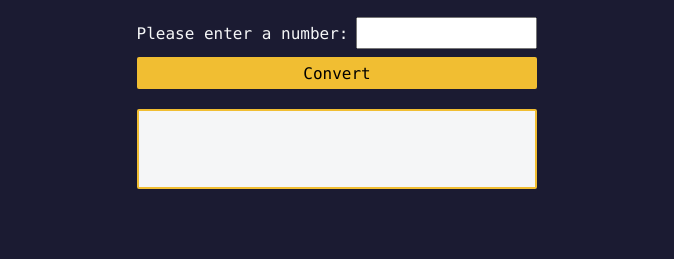
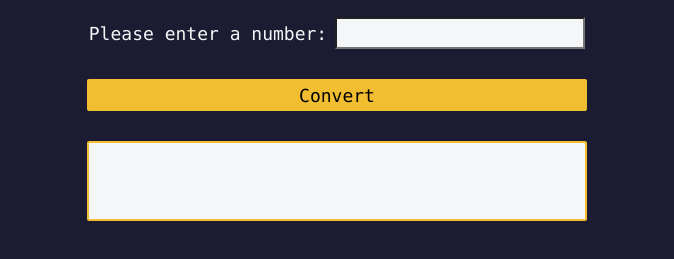
Before and after one commit to RobotTooth/roman_numeral_converter, a plain HTML site: page index.html in a window 1280 px wide. Shown: the part 63-322 px from the top of the page, without its empty margins (303-977 px from the left). Drawn offline with Linux system fonts and the light colour scheme.

Commit message:
CSS updadtes to maintain reactive behaviour

```diff
--- a/index.html
+++ b/index.html
@@ -13,8 +13,8 @@
     </header>
     <main>
         <div class="input-container">
-            <label for="input" class="input-label">Please enter a number: </label>
-            <input type="number" name="input" id="input" class="number-input">
+            <label for="number" class="input-label">Please enter a number: </label>
+            <input type="number" name="input" id="number" class="number-input">
         </div>
         <div class="btn-container">
             <button id="convert-btn">Convert</button>
--- a/script.js
+++ b/script.js
@@ -0,0 +1,20 @@
+const numberInput = document.getElementById("number");
+const convertBtn = document.getElementById("convert-btn");
+const result = document.getElementById("output");
+
+const handleInput = () => {
+    const inputInt = parseInt(numberInput.value);
+
+  if (!numberInput.value || isNaN(inputInt) || inputInt < 0) {
+    result.innerText = "Please provide a decimal number greater than or equal to 0";
+    return;
+  }
+};
+
+convertBtn.addEventListener("click", handleInput);
+
+numberInput.addEventListener("keydown", (e) => {
+  if (e.key === "Enter") {
+    handleInput();
+  }
+});
--- a/styles.css
+++ b/styles.css
@@ -17,12 +17,18 @@ body {
   flex-direction: column;
   justify-content: center;
   align-items: center;
-  font-family: Menlo, Consolas, Monaco, Liberation Mono, Lucida Console,
-    monospace;
+  font-family: Menlo, Consolas, Monaco, Liberation Mono, Lucida Console, monospace;
   font-size: 1.125rem;
   color: var(--light-grey);
   background-color: var(--dark-blue);
   padding: 0 4px;
+}
+
+main {
+  max-width: 500px;
+  display: flex;
+  flex-direction: column;
+  align-items: center;
 }
 
 h1 {
@@ -31,32 +37,35 @@ h1 {
   margin: 20px 0;
 }
 
-div {
+.input-container, .btn-container, .results-container {
+  width: 100%;
+}
+
+.input-container{
+  margin-bottom: 10px;
   display: flex;
-    flex-direction: column;
+  flex-direction: row;
   align-items: center;
   justify-content: center;
-}
-
-.input-container {
+  vertical-align: middle;
   gap: 8px;
 }
 
-.input-label {
-    width: 100%;
-    height: 1.6rem;
-}
-
-.number-input {
-    width: 100%;
+#number {
+  color: var(--dark-blue);
   height: 2rem;
-    margin-bottom: 0.5rem;
+  font-size: 1.2rem;
+  font-weight: 500;
+  max-width: 50%;
+  padding-left: 8px;
+  background-color: var(--light-grey);
 }
 
 #convert-btn {
   font-size: inherit;
   font-family: inherit;
   background-color: var(--orange);
+  margin-top: 20px;
   width: 100%;
   height: 2rem;
   padding: 0 6px;
@@ -66,30 +75,48 @@ div {
 }
 
 .results-container {
-    display: flex;
-    align-items: center;
-    justify-content: center;
-    font-size: 2rem;
+  margin-inline: auto;
+  max-width: 100%;
+  width: 100%;
+  overflow-x: hidden;
+}
+
+#output {
+  width: 100%;
+  max-width: 500px;
+  color: var(--dark-blue);
   text-align: center;
   min-height: 80px;
-    margin-block-start: 20px;
+  margin-top: 30px;
   padding: 15px;
   border: 2px solid var(--orange);
   border-radius: 2px;
   background-color: var(--light-grey);
+  word-wrap: break-word;
+  white-space: normal;
 }
 
-@media screen and (min-width: 36em) {
+@media screen and (max-width: 36rem) {
   body {
     font-size: 1rem;
   }
 
-    .input-container {
-      flex-direction: row;
-      width: unset;
+  .main {
+    max-width: 288px;
   }
 
-    .number-input {
+  .input-container {
+    flex-direction: column;
     width: unset;
+    vertical-align: unset;
   }
+
+  #number {
+    max-width: unset;
   }
+
+  #output {
+    max-width: 288px;
+  }
+
+}
```
Lines whose indentation alone changed are shown as unchanged.
